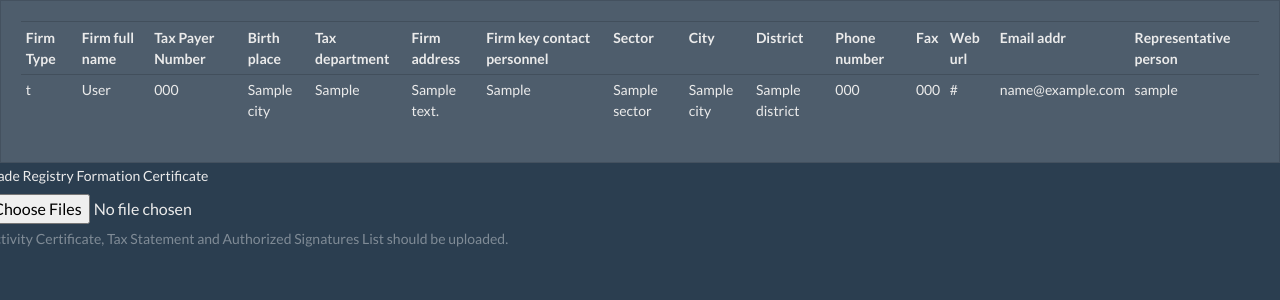
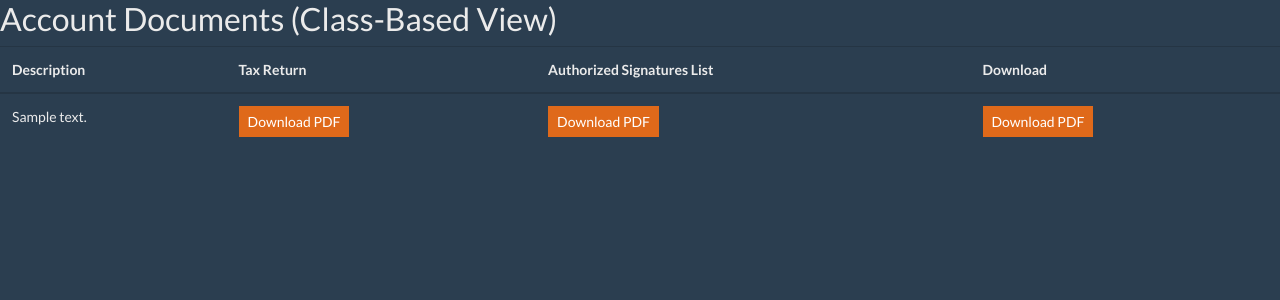
Before and after one commit to kuttamuwa/DumanCPMS, a Django app: page /checkaccount/get/1/docs in a window 1280 px wide. Shown: the part 48-348 px from the top of the page. Run offline with Django 3.2, Linux system fonts and the light colour scheme; tables that the repository leaves empty hold one stand-in row (values such as "Sample post"); parts of the project's set-up code (start-up, migrations or seed data) failed here and were passed over.

Commit message:
file uploading okay for account documents model

```diff
--- a/DumanCPMS/urls.py
+++ b/DumanCPMS/urls.py
@@ -13,10 +13,12 @@ Including another URLconf
     1. Import the include() function: from django.urls import include, path
     2. Add a URL to urlpatterns:  path('blog/', include('blog.urls'))
 """
+from django.conf.urls.static import static
 from django.contrib import admin
 from django.urls import path, include
 import debug_toolbar
 
+from DumanCPMS import settings
 from checkaccount import views as cviews
 from django.contrib.auth import views as auth_views
 
@@ -37,3 +39,6 @@ urlpatterns = [
     path('login/', cviews.LoginUserView.as_view()),
     path('logout/', cviews.LogoutUserView.as_view())
 ]
+
+if settings.DEBUG:
+    urlpatterns += static(settings.MEDIA_URL, document_root=settings.MEDIA_ROOT)
--- a/checkaccount/models.py
+++ b/checkaccount/models.py
@@ -170,12 +170,17 @@ class CheckAccount(models.Model):
 
 
 class AccountDocuments(models.Model):
-    activity_certificate = models.FilePathField(
+    activity_certificate_pdf = models.FileField(
+        upload_to='activity_certificates/pdfs/',
         verbose_name=AccountDocumentsSpec.get_activity_certificate_verbose_name(),
         db_column='ACTIVITY_CERTIFICATE_PATH')
-    tax_return = models.FilePathField(verbose_name=AccountDocumentsSpec.get_tax_return_verbose_name(),
-                                      db_column='TAX_RETURN_PATH')
-    authorized_signatures_list = models.FilePathField(
+
+    tax_return_pdf = models.FileField(
+        upload_to='tax_return/pdfs/', verbose_name=AccountDocumentsSpec.get_tax_return_verbose_name(),
+        db_column='TAX_RETURN_PATH')
+
+    authorized_signatures_list_pdf = models.FileField(
+        upload_to='authorized_signatures_list/pdfs/',
         verbose_name=AccountDocumentsSpec.get_authorized_signatures_list_verbose_name(),
         db_column='AUTHORIZED_SIG_LIST')
 
@@ -193,7 +198,14 @@ class AccountDocuments(models.Model):
         ]
 
     def __str__(self):
-        return f"attach_certificates//{self.customer_id}"
+        return f"{self.description}//{self.customer_id}"
+
+    def delete(self, *args, **kwargs):
+        self.activity_certificate_pdf.delete()
+        self.tax_return_pdf.delete()
+        self.authorized_signatures_list_pdf.delete()
+
+        super().delete(*args, **kwargs)
 
 
 class PartnershipDocuments(models.Model):
--- a/checkaccount/urls.py
+++ b/checkaccount/urls.py
@@ -1,7 +1,8 @@
+from django.conf.urls.static import static
+from django.contrib.auth import views as auth_views
 from django.urls import path
-from django.contrib.auth import views as auth_views
-from django_filters.views import FilterView
 
+from DumanCPMS import settings
 from checkaccount import views
 from checkaccount.filters import CheckAccountFilter
 from checkaccount.views import CheckAccountSearchView
@@ -19,18 +20,16 @@ urlpatterns = [
     path('create/', views.CheckAccountFormCreateView.as_view(),
          name='checkaccount-create'),
 
-    path('get/<int:customer_id>/<str:state>', views.get_customer),
+    path('get/<int:customer_id>/<int:state>', views.get_customer),
     path('get/<int:customer_id>/', views.get_customer),
+
+    # upload files
+    path('get/<int:customer_id>/upload', views.UploadAccountDocumentsView.as_view(), name='upload_docs'),
+
+    path('get/<int:customer_id>/docs', views.GetAccountDocumentsList.as_view(), name='docs'),
+
+    path('get/<pk>/delete', views.CheckAccountFormDeleteView.as_view(), name='delete_customer'),
 
     path('succeed/', views.succeed_create_check_account),
     path('loginapp/', auth_views.LoginView.as_view(), name='app-login'),
-
-    # attachment
-    # path('attach/<int:customer_id>', views),
-
 ]
-
-"""
-search
-Elasticsearch ile cebellesmemiz lazim..
-"""
--- a/checkaccount/views.py
+++ b/checkaccount/views.py
@@ -1,17 +1,20 @@
 from django.contrib.auth.decorators import login_required, user_passes_test
 from django.contrib.auth.views import LoginView, LogoutView
+from django.core.files.storage import FileSystemStorage
 from django.http.response import JsonResponse, HttpResponse, HttpResponseRedirect
-from django.shortcuts import render
+from django.shortcuts import render, redirect
 # Create your views here.
+from django.urls import reverse_lazy
 from django.utils.decorators import method_decorator
 from django.views.generic.base import View
 from django.views.generic.edit import DeleteView, UpdateView, CreateView
+from django.views.generic.list import ListView
 from django_filters.views import FilterView
 from rest_framework import status
 from rest_framework.views import APIView
 
-from checkaccount.forms import CheckAccountCreateForm, UploadFileForm
-from checkaccount.models import CheckAccount
+from checkaccount.forms import CheckAccountCreateForm, UploadAccountDocumentForm
+from checkaccount.models import CheckAccount, AccountDocuments
 from checkaccount.serializers import CheckAccountSerializer
 
 
@@ -41,21 +44,25 @@ def succeed_create_check_account(request):
     return render(request, 'checkaccount/succeed_form.html')
 
 
-def get_customer(request, customer_id, state=False):
+def get_customer(request, customer_id, state=1):
     """
 
     :param request:
     :param customer_id:
-    :param state: true -> comes from creating check account form.
-                  false -> just retrieve one account
+    :param state: 1 -> comes from creating check account form.
+                  0 -> just retrieve one account
     :return:
     """
-    check_account = CheckAccount.objects.get(customer_id=customer_id)
+    try:
+        check_account = CheckAccount.objects.get(customer_id=customer_id)
+
+    except CheckAccount.DoesNotExist:
+        return render(request, 'checkaccount/no_check_account_error.html')
 
     if request.method == 'GET':
         context = {'checkaccount': check_account, 'state': state}
 
-        return render(request, context=context, template_name='checkaccount/get_check_account.html')
+        return render(request, context=context, template_name='checkaccount/get_check_account_and_upload.html')
 
 
 # API VIEW
@@ -112,7 +119,14 @@ class CheckAccountFormCreateView(CreateView):
 
 class CheckAccountFormDeleteView(DeleteView):
     model = CheckAccount
-    # fields = checkaccount_shown_fields
+    template_name = 'checkaccount/delete_checkaccount_succeeded.html'
+    success_url = '/'
+
+    def get_queryset(self):
+        qs = super(CheckAccountFormDeleteView, self).get_queryset()
+        # todo : not a good way but it works
+        c_id = int(self.request.path.split("/")[3])
+        return qs.filter(customer_id=c_id)
 
 
 class CheckAccountFormUpdateView(UpdateView):
@@ -123,11 +137,6 @@ class CheckAccountFormUpdateView(UpdateView):
 @method_decorator(login_required(login_url='/login'), name='dispatch')
 @method_decorator(user_passes_test(not_in_checkaccount_group, login_url='/login'), name='dispatch')
 class CheckAccountSearchView(FilterView):
-    pass
-
-
-# Attachment
-class AttachmentUploadView(CreateView):
     pass
 
 
@@ -146,19 +155,42 @@ class ErrorPages:
         return render(request, 'checkaccount/not_implemented_yet.html')
 
 
-def handle_uploaded_file(f):
-    with open('some/file/name.txt', 'wb+') as destination:
-        for chunk in f.chunks():
-            destination.write(chunk)
+class GetAccountDocumentsList(ListView):
+    model = AccountDocuments
+    template_name = 'checkaccount/uploaded_account_documents.html'
+    context_object_name = 'AccountDocuments'
 
 
-def upload_file(request):
-    if request.method == 'POST':
-        form = AccountDocuments(request.POST, request.FILES)
-        if form.is_valid():
-            # file is saved
-            form.save()
-            return HttpResponseRedirect('/success/url/')
-    else:
-        form = ModelFormWithFileField()
-    return render(request, 'upload.html', {'form': form})
+class UploadAccountDocumentsView(CreateView):
+    model = AccountDocuments
+    form_class = UploadAccountDocumentForm
+    # success_url = reverse_lazy('docs', kwargs={'customer_id': })
+    template_name = 'checkaccount/upload_account_document.html'
+
+    def get_success_url(self):
+        return reverse_lazy('docs', kwargs=self.kwargs)
+
+    def get_context_data(self, **kwargs):
+        customer_id = self.kwargs.get('customer_id')
+        context = super().get_context_data(**kwargs)
+
+        if customer_id is not None:
+            check_account = CheckAccount.objects.get(customer_id=customer_id)
+            context['check_account'] = check_account
+
+        return context
+
+    def form_valid(self, form):
+        form.instance.customer_id = CheckAccount.objects.get(customer_id=self.kwargs.get('customer_id'))
+        self.object = form.save()
+        return HttpResponseRedirect(self.get_success_url())
+
+# DO NOT DELETE TO REMEMBER EASY WAY.
+# def upload_test(request):
+#     context = {}
+#     if request.method == 'POST':
+#         uploaded_file = request.FILES['document']
+#         fs = FileSystemStorage()
+#         name = fs.save(uploaded_file.name, uploaded_file)
+#         context['url'] = fs.url(name)
+#     return render(request, 'uploadtest.html', context)
--- a/templates/checkaccount/checkaccount_retrieve.html
+++ b/templates/checkaccount/checkaccount_retrieve.html
@@ -23,7 +23,7 @@
             <div class="col-md">
                 <div class="card card-body">
                     <table class="table table-sm table-hover">
-                        <tr onclick="window.location='/checkaccount/get/false{{ ch.customer_id }}'; ">
+                        <tr onclick="window.location='/checkaccount/get/{{ ch.customer_id }}'; ">
                             <th>Firm Type</th>
                             <th>Firm full name</th>
                             <th>Tax Payer Number</th>
--- a/templates/checkaccount/get_check_account.html
+++ b/templates/checkaccount/get_check_account_and_upload.html
@@ -2,7 +2,7 @@
 
 {% block content %}
 
-    {% if state == "true" %}
+    {% if state == 1 %}
         <div class="alert alert-dismissible alert-success">
             <button type="button" class="close" data-dismiss="alert">&times;</button>
             <strong>Well done!</strong> You successfully created check account.
@@ -55,12 +55,12 @@
             </div>
         </div>
 
-        <div class="form-group">
-            <label for="exampleInputFile">Trade Registry Formation Certificate </label>
-            <input type="file" class="form-control-file" id="exampleInputFile" aria-describedby="fileHelp" multiple>
-            <small id="fileHelp" class="form-text text-muted">Activity Certificate, Tax Statement and Authorized
-                Signatures List should be uploaded.
-            </small>
+        <div class="card border-secondary mb-3" style="max-width: 20rem;">
+            <div class="card-header">About Account</div>
+            <div class="card-body">
+                <h4 class="card-title">Did you upload related documents?</h4>
+                <p class="card-text"><a href="/checkaccount/get/{{ checkaccount.customer_id }}/upload"> To upload your files </a></p>
+            </div>
         </div>
     </div>
 {% endblock %}
--- /dev/null
+++ b/templates/checkaccount/uploaded_account_documents.html
@@ -0,0 +1,46 @@
+{% extends 'base.html' %}
+
+{% block content %}
+    <h2>Account Documents (Class-Based View)</h2>
+    <table class="table mb-0">
+        <thead>
+        <tr>
+            <th>Description</th>
+            <th>Tax Return</th>
+            <th>Authorized Signatures List</th>
+            <th>Download</th>
+{#            <th>Delete</th>#}
+        </tr>
+        </thead>
+        <tbody>
+        {% for doc in AccountDocuments %}
+            <tr>
+                <td>{{ doc.description }}</td>
+                <td>
+                    <a href="{{ doc.activity_certificate_pdf.url }}" download class="btn btn-primary btn-sm" >
+                        Download PDF
+                    </a>
+                </td>
+
+                <td>
+                    <a href="{{ doc.tax_return_pdf.url }}" download class="btn btn-primary btn-sm">
+                        Download PDF
+                    </a>
+                </td>
+
+                <td>
+                    <a href="{{ doc.authorized_signatures_list_pdf.url }}" download class="btn btn-primary btn-sm" >
+                        Download PDF
+                    </a>
+                </td>
+{#                <td>#}
+{#                    <form method="post" action="{% url 'delete_customer' book.pk %}">#}
+{#                        {% csrf_token %}#}
+{#                        <button type="submit" class="btn btn-danger btn-sm">Delete</button>#}
+{#                    </form>#}
+{#                </td>#}
+            </tr>
+        {% endfor %}
+        </tbody>
+    </table>
+{% endblock %}
```
Also changed, not shown: checkaccount/forms.py (+6 -4 lines), templates/checkaccount/delete_checkaccount_succeeded.html (added, +11 -0 lines), templates/checkaccount/no_check_account_error.html (added, +8 -0 lines), templates/checkaccount/upload_account_document.html (added, +17 -0 lines), templates/uploadtest.html (added, +13 -0 lines), checkaccount/migrations/0001_initial.py.
